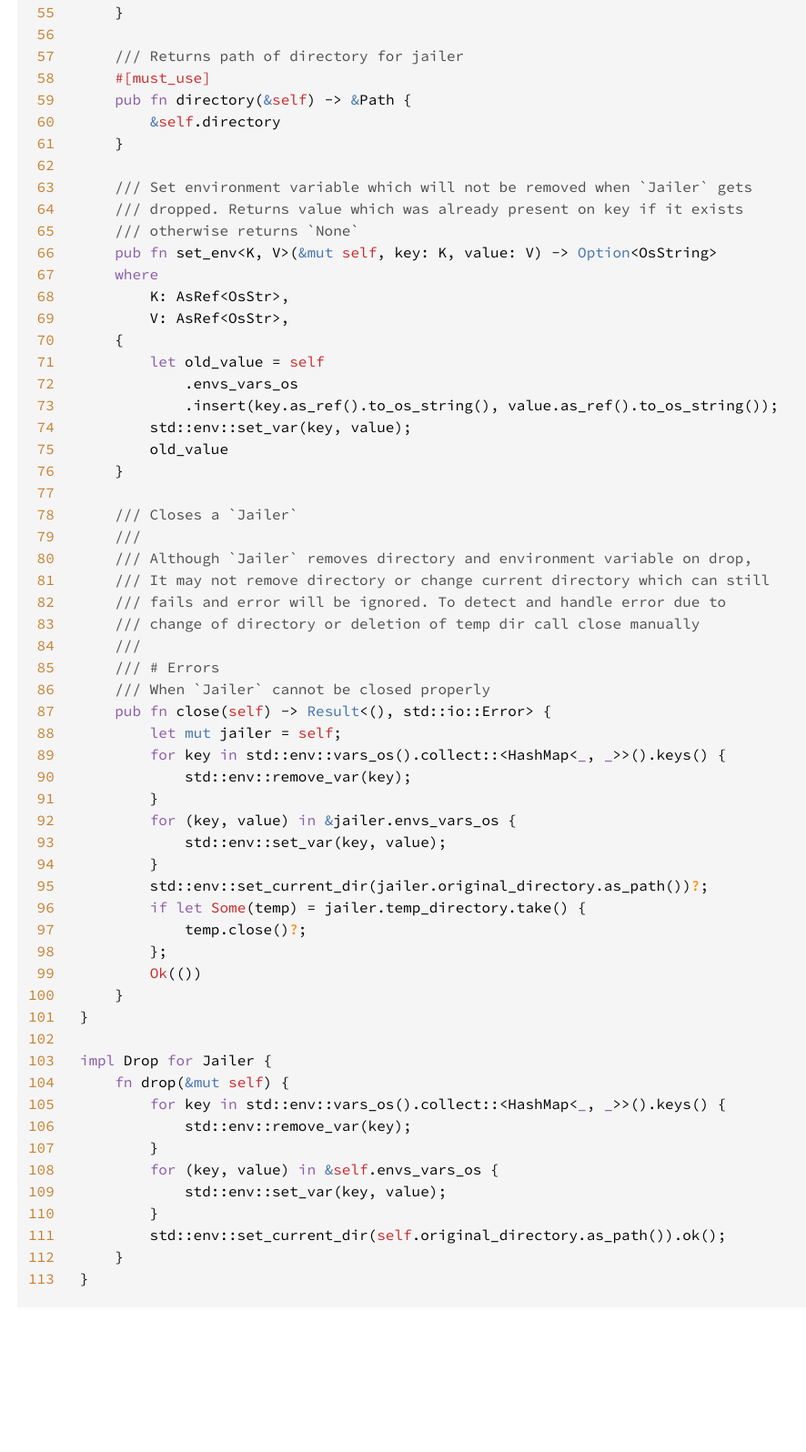
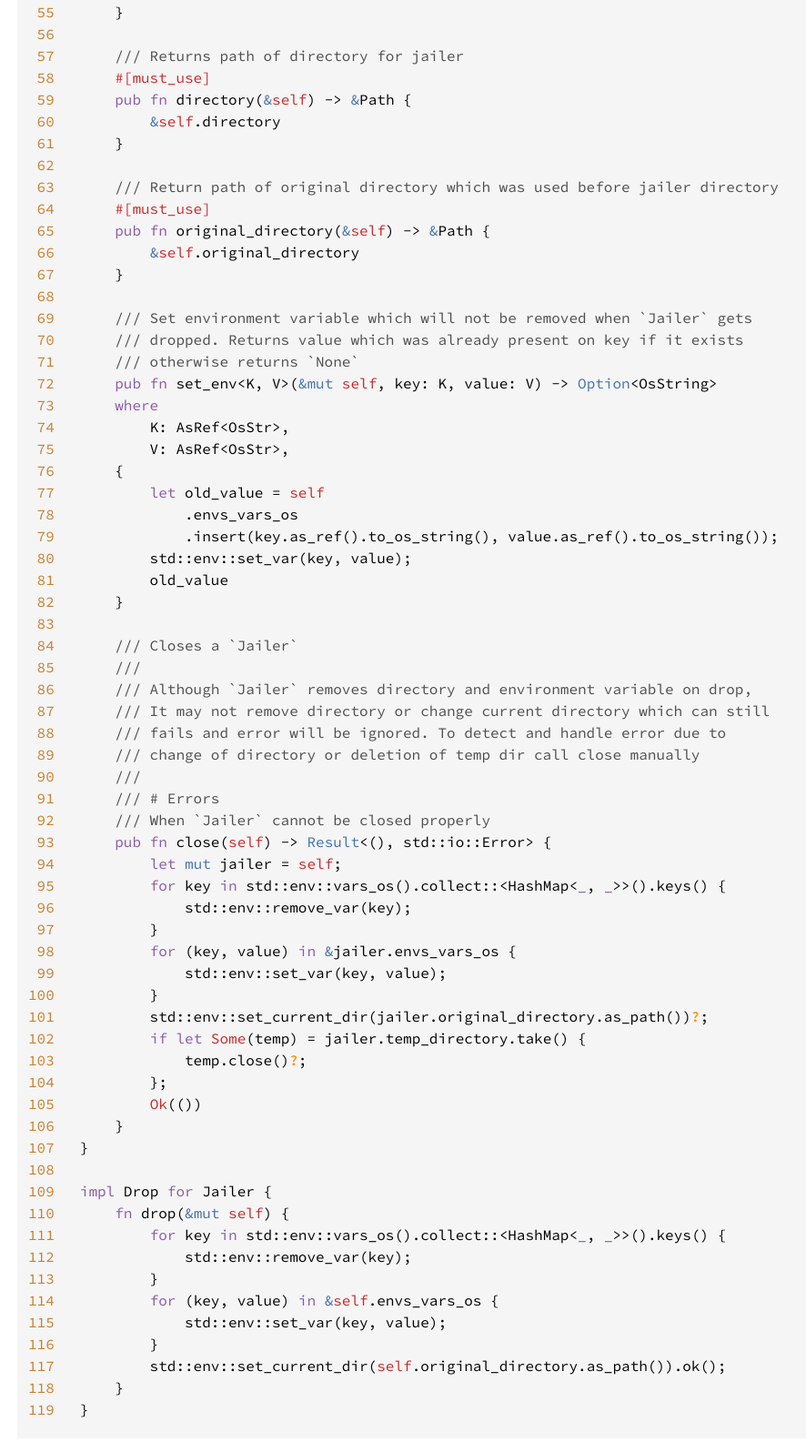
Before and after one commit to iamsauravsharma/jailer, a plain HTML site: page src/jailer/lib.rs.html in a window 1280 px wide. Shown: the part 1379-2975 px from the top of the page at 91% size, without its empty margins (46-932 px from the left). Before the commit the page ends 2831 px from the top, so only its background shows below. Drawn offline with Linux system fonts and the light colour scheme.

Commit message:
Deploying to gh-pages from @ iamsauravsharma/jailer@ace14ae36b86ca54279a23d82724fa4bcae9c4e8 🚀

```diff
--- a/search-index.js
+++ b/search-index.js
@@ -1,5 +1,5 @@
 var searchIndex = new Map(JSON.parse('[\
-["jailer",{"doc":"Crate for creating sandbox environment and do some action …","t":"FNNNNNNNNNNNN","n":["Jailer","borrow","borrow_mut","close","directory","drop","from","into","new","set_env","try_from","try_into","type_id"],"q":[[0,"jailer"],[13,"std::io::error"],[14,"core::result"],[15,"std::path"],[16,"std::ffi::os_str"],[17,"core::option"],[18,"std::ffi::os_str"],[19,"core::any"]],"d":["<code>Jailer</code> struct which creates jail. <code>Jailer</code> struct create …","","","Closes a <code>Jailer</code>","Returns path of directory for jailer","","Returns the argument unchanged.","Calls <code>U::from(self)</code>.","Create new <code>Jailer</code>","Set environment variable which will not be removed when …","","",""],"i":[0,1,1,1,1,1,1,1,1,1,1,1,1],"f":[0,[-1,-2,[],[]],[-1,-2,[],[]],[1,[[4,[2,3]]]],[1,5],[1,2],[-1,-1,[]],[-1,-2,[],[]],[[],[[4,[1,3]]]],[[1,-1,-2],[[7,[6]]],[[9,[8]]],[[9,[8]]]],[-1,[[4,[-2]]],[],[]],[-1,[[4,[-2]]],[],[]],[-1,10,[]]],"c":[],"p":[[5,"Jailer",0],[1,"tuple"],[5,"Error",13],[6,"Result",14],[5,"Path",15],[5,"OsString",16],[6,"Option",17],[5,"OsStr",16],[10,"AsRef",18],[5,"TypeId",19]],"b":[]}]\
+["jailer",{"doc":"Crate for creating sandbox environment and do some action …","t":"FNNNNNNNNNNNNN","n":["Jailer","borrow","borrow_mut","close","directory","drop","from","into","new","original_directory","set_env","try_from","try_into","type_id"],"q":[[0,"jailer"],[14,"std::io::error"],[15,"core::result"],[16,"std::path"],[17,"std::ffi::os_str"],[18,"core::option"],[19,"std::ffi::os_str"],[20,"core::any"]],"d":["<code>Jailer</code> struct which creates jail. <code>Jailer</code> struct create …","","","Closes a <code>Jailer</code>","Returns path of directory for jailer","","Returns the argument unchanged.","Calls <code>U::from(self)</code>.","Create new <code>Jailer</code>","Return path of original directory which was used before …","Set environment variable which will not be removed when …","","",""],"i":[0,1,1,1,1,1,1,1,1,1,1,1,1,1],"f":[0,[-1,-2,[],[]],[-1,-2,[],[]],[1,[[4,[2,3]]]],[1,5],[1,2],[-1,-1,[]],[-1,-2,[],[]],[[],[[4,[1,3]]]],[1,5],[[1,-1,-2],[[7,[6]]],[[9,[8]]],[[9,[8]]]],[-1,[[4,[-2]]],[],[]],[-1,[[4,[-2]]],[],[]],[-1,10,[]]],"c":[],"p":[[5,"Jailer",0],[1,"tuple"],[5,"Error",14],[6,"Result",15],[5,"Path",16],[5,"OsString",17],[6,"Option",18],[5,"OsStr",17],[10,"AsRef",19],[5,"TypeId",20]],"b":[]}]\
 ]'));
 if (typeof exports !== 'undefined') exports.searchIndex = searchIndex;
 else if (window.initSearch) window.initSearch(searchIndex);
--- a/src/jailer/lib.rs.html
+++ b/src/jailer/lib.rs.html
@@ -113,6 +113,12 @@
 <a href="#111" id="111">111</a>
 <a href="#112" id="112">112</a>
 <a href="#113" id="113">113</a>
+<a href="#114" id="114">114</a>
+<a href="#115" id="115">115</a>
+<a href="#116" id="116">116</a>
+<a href="#117" id="117">117</a>
+<a href="#118" id="118">118</a>
+<a href="#119" id="119">119</a>
 </pre></div><pre class="rust"><code><span class="doccomment">//! Crate for creating sandbox environment and do some action within a sandbox
 //! environment
 
@@ -175,6 +181,12 @@
         <span class="kw-2">&amp;</span><span class="self">self</span>.directory
     }
 
+    <span class="doccomment">/// Return path of original directory which was used before jailer directory
+    </span><span class="attr">#[must_use]
+    </span><span class="kw">pub fn </span>original_directory(<span class="kw-2">&amp;</span><span class="self">self</span>) -&gt; <span class="kw-2">&amp;</span>Path {
+        <span class="kw-2">&amp;</span><span class="self">self</span>.original_directory
+    }
+
     <span class="doccomment">/// Set environment variable which will not be removed when `Jailer` gets
     /// dropped. Returns value which was already present on key if it exists
     /// otherwise returns `None`
```
Also changed, not shown: jailer/index.html (+1 -1 lines), jailer/struct.Jailer.html (+6 -5 lines).
